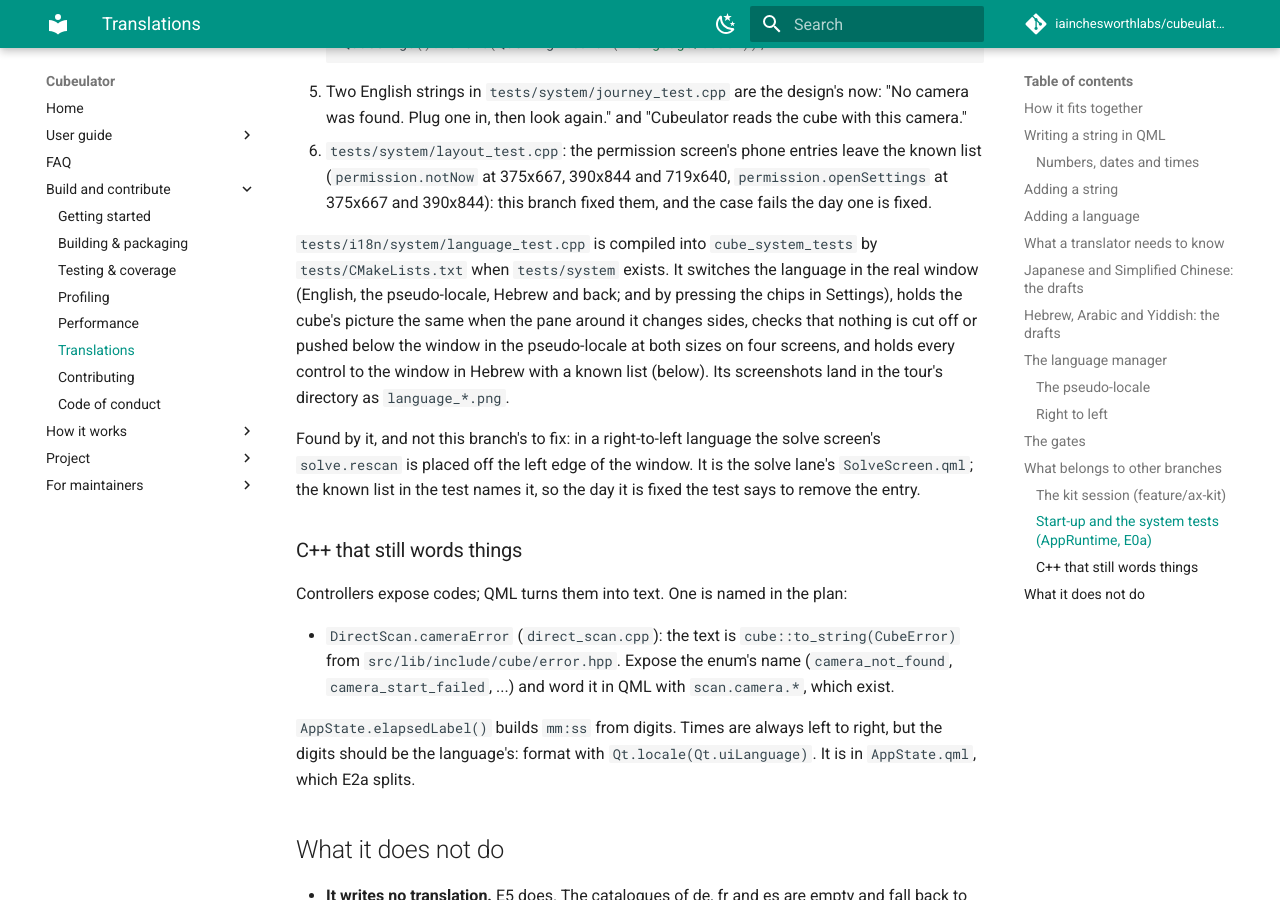
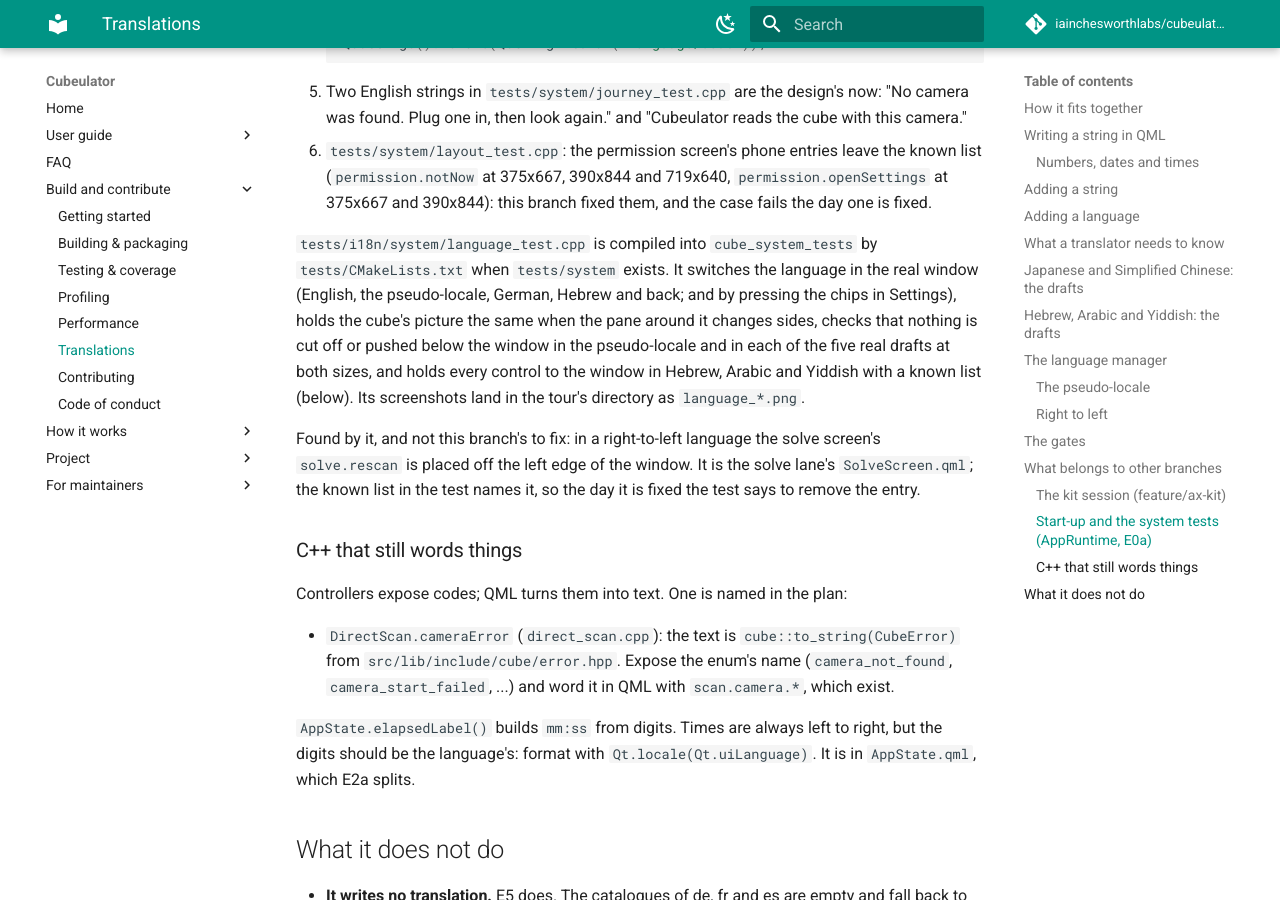
Before and after one commit to iainchesworth/cubeulator, an MkDocs documentation site: the page built from docs/i18n.md, in a window 1280 px wide and 900 px high, scrolled down 15084 px. Built offline with MkDocs 1.6.1 and Material for MkDocs 9.7.7, drawn with Linux system fonts in a browser that asks for light colours; comment, search, counter and statistics services are not loaded.

Commit message:
Test the three right-to-left drafts where the English used to stand in
The live-switch case reads Hebrew as Hebrew (German keeps the fallback), the
every-control-inside-the-window case runs in Hebrew, Arabic and Yiddish, and
the browser settings spec checks that each draft shows its own script.
docs/i18n.md and docs/testing.md say so.

```diff
--- a/docs/i18n.md
+++ b/docs/i18n.md
@@ -562,12 +562,12 @@
 
 `tests/i18n/system/language_test.cpp` is compiled into `cube_system_tests` by
 `tests/CMakeLists.txt` when `tests/system` exists. It switches the language in
-the real window (English, the pseudo-locale, Hebrew and back; and by pressing
-the chips in Settings), holds the cube's picture the same when the pane around
-it changes sides, checks that nothing is cut off or pushed below the window in
-the pseudo-locale at both sizes on four screens, and holds every control to
-the window in Hebrew with a known list (below). Its screenshots land in the
-tour's directory as `language_*.png`.
+the real window (English, the pseudo-locale, German, Hebrew and back; and by
+pressing the chips in Settings), holds the cube's picture the same when the
+pane around it changes sides, checks that nothing is cut off or pushed below the
+window in the pseudo-locale and in each of the five real drafts at both sizes,
+and holds every control to the window in Hebrew, Arabic and Yiddish with a known
+list (below). Its screenshots land in the tour's directory as `language_*.png`.
 
 Found by it, and not this branch's to fix: in a right-to-left language the
 solve screen's `solve.rescan` is placed off the left edge of the window. It is
```
Also changed, not shown: 2 other files.
